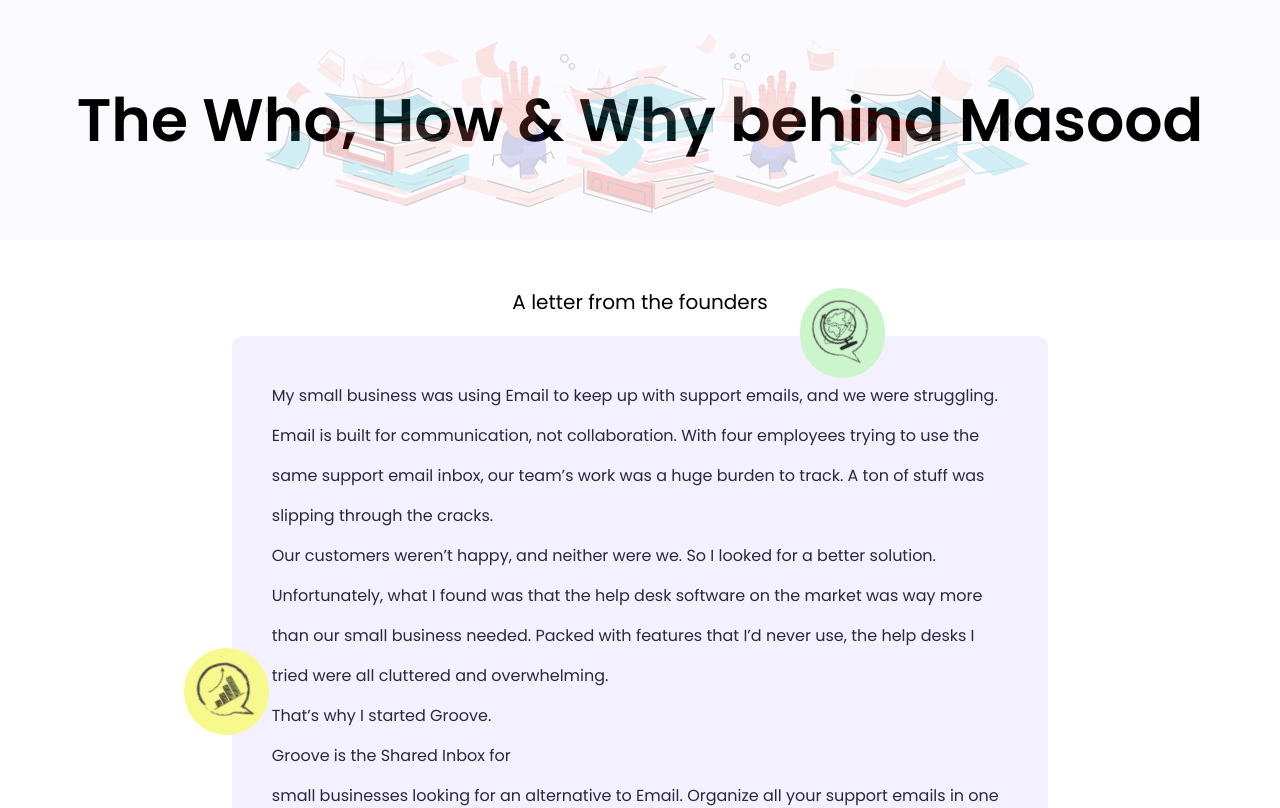
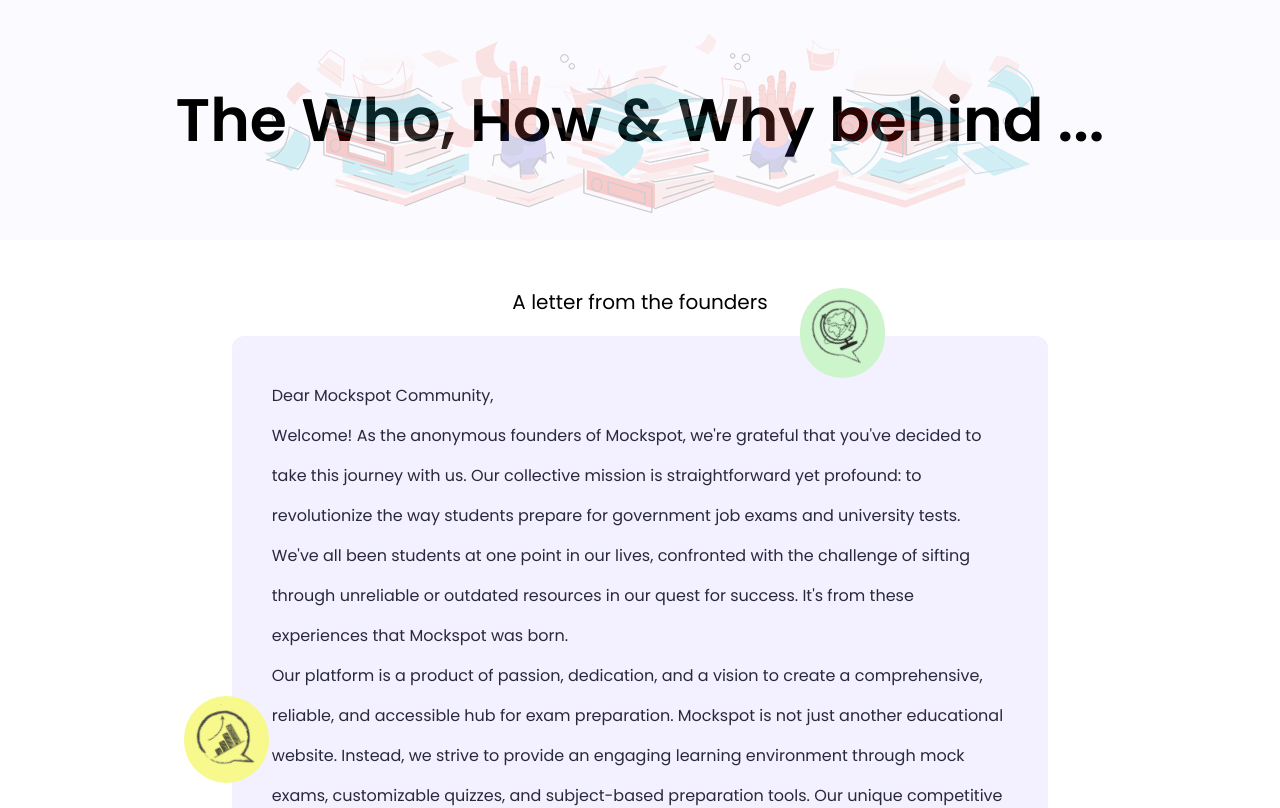
Before and after one commit to hammas-19/knowgistic, a Nuxt app: page /aboutUs in a window 1280 px wide. Shown: the top 808 px of the page. Built offline with nearby package versions, Linux system fonts and the light colour scheme.

Commit message:
fix & update: minor fixes and updated aboutUs content

```diff
--- a/components/navbar.vue
+++ b/components/navbar.vue
@@ -139,20 +139,8 @@
 
 const NavbarLink = [
     {
-        name: "home",
-        href: "/",
-    },
-    {
-        name: "Old-home",
-        href: "/home",
-    },
-    {
-        name: "courses",
-        href: "/courses",
-    },
-    {
-        name: "profile",
-        href: "/profile/userProfile",
+        name: "profile view",
+        href: "/userDashboard/[slug]",
     },
     {
         name: "Contact Us",
--- a/pages/aboutUs.vue
+++ b/pages/aboutUs.vue
@@ -8,9 +8,7 @@
                     <img src="/banners/banner9.png" class="h-full w-full absolute opacity-20 z-0 object-none" alt="">
                 </template>
 
-                <template #head>The Who, How & Why behind </template>
-
-                <template #foot>Masood</template>
+                <template #head>The Who, How & Why behind ... </template>
 
             </PageBanner>
 
@@ -31,25 +29,32 @@
                         class="md:block hidden  bg-[#9dc6ff] rounded-full absolute -bottom-12  right-[35%]" alt="World">
 
                     <span class="leading-10">
-                        My small business was using Email to keep up with support emails, and we were struggling. Email is
-                        built for communication, not collaboration. With four employees trying to use the same support email
-                        inbox, our team’s work was a huge burden to track. A ton of stuff was slipping through the cracks.
-                        <br>Our customers weren’t happy, and neither were we. So I looked for a better solution.
-                        Unfortunately, what I found was that the help desk software on the market was way more than our
-                        small business needed. Packed with features that I’d never use, the help desks I tried were all
-                        cluttered and overwhelming. <br>That’s why I started Groove. <br> Groove is the Shared Inbox for
-                        <br> small businesses looking for an alternative to Email. Organize all your support emails in one
-                        place, route them to the right people, and get more work done as a team. <br>No clutter. No
-                    complexity. No extra features to confuse and overwhelm you. I’m proud to say that Groove is the
-                    product that I wish existed back when I was looking for the perfect small business support software.
-                    And I’m also proud that our 2,000+ customers agree. <br>Whether you’re ready to move on from email,
-                    or you’re fed up with complicated help desk software, I hope you’ll give Groove a try. I’m confident
-                    that you’ll love it. <br> And if, for any reason, you don’t think that Groove is the best way for
-                    your small business to handle customer support — if it doesn’t make your team more productive and
-                    your customers happier — then you won’t pay a penny. <br>Give it a shot, and email me at
-                    alex@groovehq.com to let me know what you think. <br> CEO, Groove P.S. If you’d like to join
-                    250,000+ readers and learn more about our experiences as a small business — and get free lessons to
-                    help you on your own path to growth — check out the Groove blog.
+                        Dear Mockspot Community, <br>
+                        Welcome! As the anonymous founders of Mockspot, we're grateful that you've decided to take this
+                        journey with us. Our collective mission is straightforward yet profound: to revolutionize the way
+                        students prepare for government job exams and university tests. <br>
+                        We've all been students at one point in our lives, confronted with the challenge of sifting through
+                        unreliable or outdated resources in our quest for success. It's from these experiences that Mockspot
+                        was born. <br>
+                        Our platform is a product of passion, dedication, and a vision to create a comprehensive, reliable,
+                        and accessible hub for exam preparation. Mockspot is not just another educational website. Instead,
+                        we strive to provide an engaging learning environment through mock exams, customizable quizzes, and
+                        subject-based preparation tools. Our unique competitive feature allows you to invite friends and
+                        turn exam preparation into an exciting learning game. <br>
+                        We've leveraged modern technologies to create an intuitive, user-friendly platform that students can
+                        access anytime, anywhere. At Mockspot, our goal is not just to help you prepare but to make the
+                        process enjoyable, fostering a love for learning along the way. <br>
+                        While we remain anonymous, our commitment to you is transparent and unwavering. We believe that by
+                        maintaining a level of anonymity, we can ensure the focus remains on providing a quality learning
+                        experience, and not on individual recognition. <br>
+                        Your voice matters to us, and we value your feedback. As you delve into the world of Mockspot, we
+                        encourage you to share your experiences, suggestions, and thoughts with us. Your input will help us
+                        continually improve and innovate, offering a platform that truly meets your needs. <br>
+                        Thank you for embarking on this exciting journey with us. Together, let's redefine the future of
+                        exam preparation and unlock new educational possibilities. <br> <br>
+                    With Warm Regards, <br>
+                    The Founders Mockspot
+
                 </span>
 
             </div>
@@ -59,5 +64,4 @@
     </section>
 
 
-</div>
-</template>
+</div></template>
--- a/pages/contactUs.vue
+++ b/pages/contactUs.vue
@@ -60,9 +60,7 @@
                 <img src="/images/index_v2/Quizbg.png" class="h-full w-full absolute opacity-20 z-0 object-none" alt="">
             </template>
 
-            <template #head>Contact Us</template>
-
-            <template #foot>Masood</template>
+            <template #head>Let's Connect ...!</template>
 
         </PageBanner>
 
@@ -85,12 +83,12 @@
                                     <path stroke-linecap="round" stroke-linejoin="round" stroke-width="1"
                                         d="M3 5a2 2 0 012-2h3.28a1 1 0 01.948.684l1.498 4.493a1 1 0 01-.502 1.21l-2.257 1.13a11.042 11.042 0 005.516 5.516l1.13-2.257a1 1 0 011.21-.502l4.493 1.498a1 1 0 01.684.949V19a2 2 0 01-2 2h-1C9.716 21 3 14.284 3 6V5z" />
                                 </svg>
-                                <p class="mt-6 text-lg font-medium text-gray-900">+1-316-555-0116</p>
-                                <p class="mt-1 text-lg font-medium text-gray-900">+1-446-526-0117</p>
+                                <p class="mt-6 text-lg font-medium text-gray-900">+92 316 2411434</p>
+                                <p class="mt-1 text-lg font-medium text-gray-900">+92 316 2411434</p>
                             </div>
                         </div>
 
-                        <div class="overflow-hidden rounded-xl">
+                        <div class="rounded-xl">
                             <div class="p-6">
                                 <svg class="flex-shrink-0 w-10 h-10 mx-auto text-purplHeart"
                                     xmlns="http://www.w3.org/2000/svg" fill="none" viewBox="0 0 24 24"
@@ -98,8 +96,7 @@
                                     <path stroke-linecap="round" stroke-linejoin="round" stroke-width="1"
                                         d="M3 8l7.89 5.26a2 2 0 002.22 0L21 8M5 19h14a2 2 0 002-2V7a2 2 0 00-2-2H5a2 2 0 00-2 2v10a2 2 0 002 2z" />
                                 </svg>
-                                <p class="mt-6 text-lg font-medium text-gray-900">contact@example.com</p>
-                                <p class="mt-1 text-lg font-medium text-gray-900">hr@example.com</p>
+                                <p class="mt-6 text-lg font-medium text-gray-900">hammasmasoood@gmail.com</p>
                             </div>
                         </div>
 
@@ -113,8 +110,7 @@
                                     <path stroke-linecap="round" stroke-linejoin="round" stroke-width="1"
                                         d="M15 11a3 3 0 11-6 0 3 3 0 016 0z" />
                                 </svg>
-                                <p class="mt-6 text-lg font-medium leading-relaxed text-gray-900">8502 Preston Rd.
-                                    Ingle, Maine 98380, USA</p>
+                                <p class="mt-6 text-lg font-medium leading-relaxed text-gray-900">Karachi, Sindh-PK</p>
                             </div>
                         </div>
                     </div>
```
